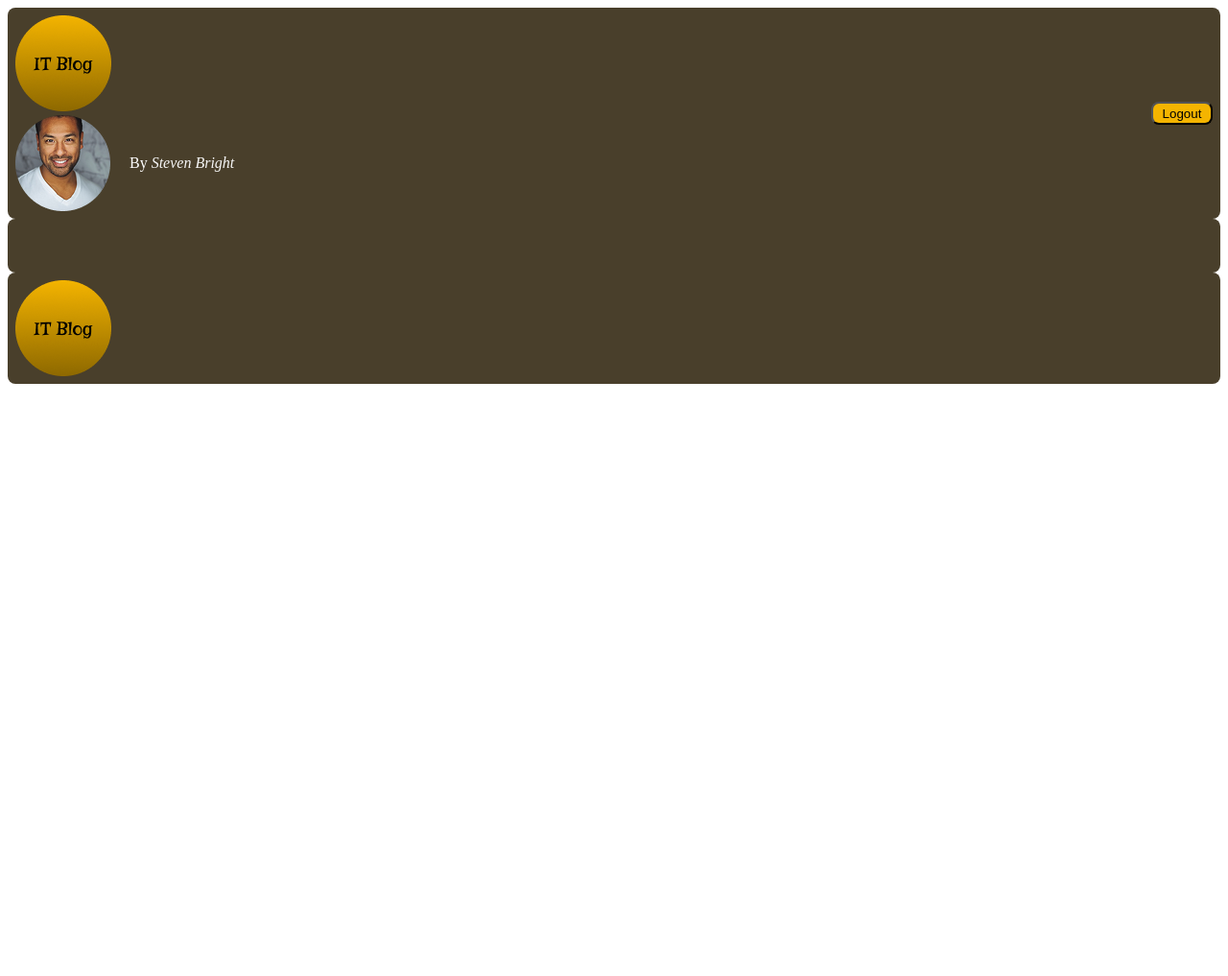
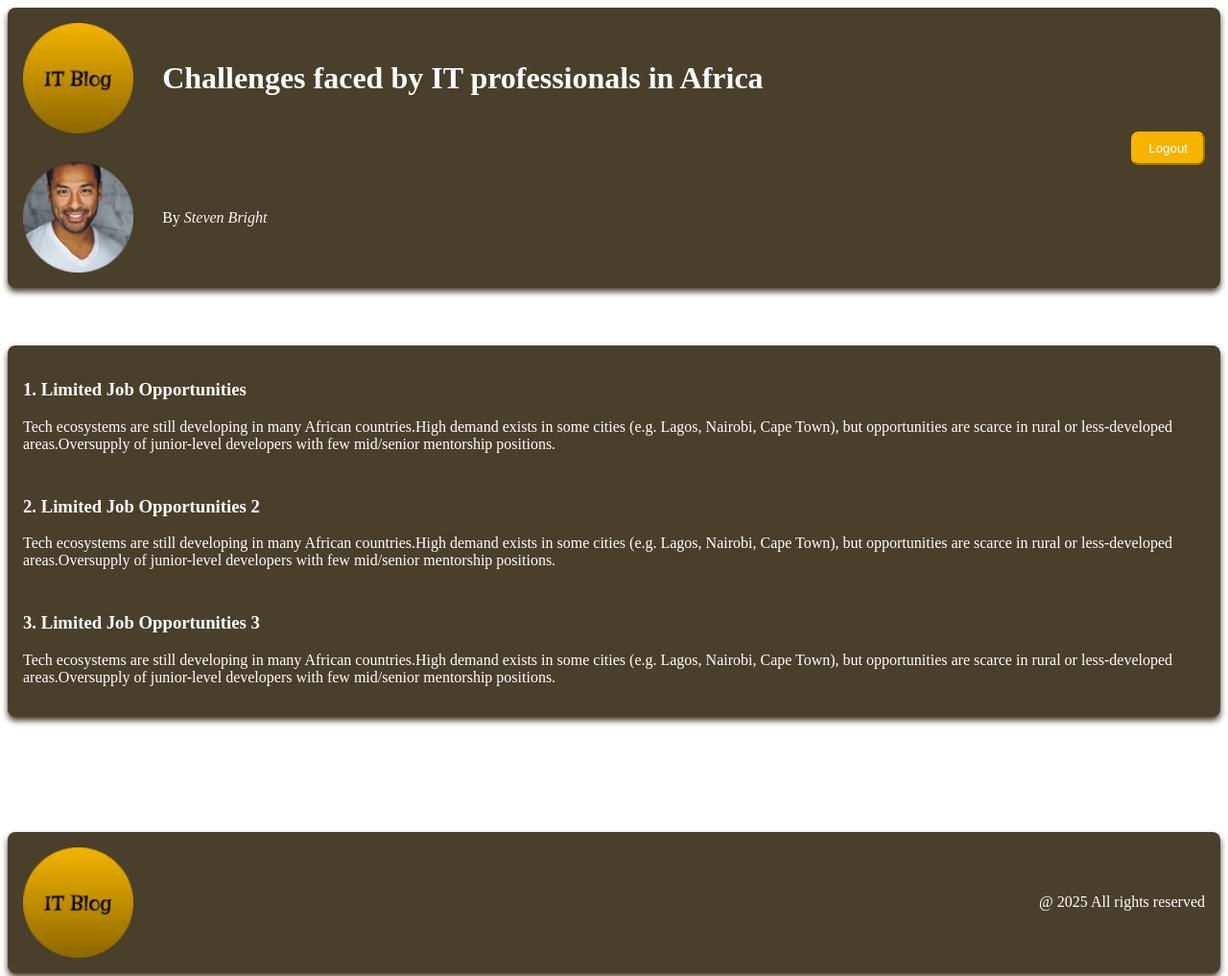
Before and after one commit to siyabongamasiya/IT-blog, a plain HTML site: page index.html in a window 1280 px wide. Shown: the top 1017 px of the page at 96% size. Before the commit the page ends 800 px from the top, so only its background shows below. Drawn offline with Linux system fonts and the light colour scheme.

Commit message:
feature:finished UI and made UI reactive.

```diff
--- a/index.html
+++ b/index.html
@@ -9,27 +9,30 @@
 <body>
     <header class="cardHolder" id="top">
         <div id="logo-and-blogger-section">
-            <img class="blog-image" src="./media/images/logo.png" alt="logo-image">
-            <div id="logo-and-blogger-section-subsection">
-                <img src="./media/images/blogger.png" alt="">
+            <div id="logo-and-blogger-section-subsection-1">
+                <img class="blog-image" src="./media/images/logo.png" alt="logo-image">
+                <h1>Challenges faced by IT professionals in Africa</h1>
+            </div>
+
+            <div id="logo-and-blogger-section-subsection-2">
+                <img id="blogger-image" src="./media/images/blogger.png" alt="">
                 <p>By <span>Steven Bright</span></p>
             </div>
+
         </div>
-        <button id="logout">
+        <button id="logout" onclick="logout()">
             Logout
         </button>
     </header>
     <main>
         <section class="cardHolder" id="challenges-section">
-            <h2 id="challenges-title"></h2>
-            <p class="challenges-content">
-            </p>
+
         </section>
-        <footer class="cardHolder" id="footer">
+    </main>
+    <footer class="cardHolder" id="footer">
             <img class="blog-image" src="./media/images/logo.png" alt="logo-image">
-            <p id="copyright"></p>
-        </footer>
-    </main>
+            <p id="copyright">@ 2025 All rights reserved</p>
+    </footer>
     <script src="./script.js"></script>
 </body>
 </html>
--- a/script.js
+++ b/script.js
@@ -2,59 +2,32 @@
 
 const renderProblem = (title,text) => {
     const challengesSection = document.getElementById("challenges-section")
-    const problem = document.createElement(`<div>
-    <h2 id="challenges-title">${title}</h2>
-        <p class="challenges-content">
+    const problem = document.createElement("div")
+    problem.innerHTML = `<div>
+    <h3 id="challenge-title">${title}</h3>
+        <p class="challenge-content">
         ${text}
         </p>
-    </div>`)
-
+    </div>`
+    problem.classList.add("challenge")
     challengesSection.appendChild(problem)
 }
 
+function logout(){
+    alert("This would normally log you out")
+}
+
+//first challenge
 const  titleOne = "1. Limited Job Opportunities"
-const descriptionOne = ""
+const descriptionOne = "Tech ecosystems are still developing in many African countries.High demand exists in some cities (e.g. Lagos, Nairobi, Cape Town), but opportunities are scarce in rural or less-developed areas.Oversupply of junior-level developers with few mid/senior mentorship positions."
+renderProblem(titleOne,descriptionOne)
 
-/**
- 1. Limited Job Opportunities
-Tech ecosystems are still developing in many African countries.
-High demand exists in some cities (e.g. Lagos, Nairobi, Cape Town), but opportunities are scarce in rural or less-developed areas.
-Oversupply of junior-level developers with few mid/senior mentorship positions.
-🔹 Example: A skilled web developer in Malawi or Lesotho may struggle to find local tech jobs despite high competence.
-2. Low Pay and Exploitation
-Salaries are often far below global averages for similar roles.
-Freelancers face unfair payment practices on platforms like Upwork or Fiverr.
-Local employers may underpay, claiming lack of budget or offering "experience" instead of fair compensation.
-🔹 A React Native developer with 3 years of experience in Kenya might earn less than a beginner in Europe.
-3. Unreliable Internet and Power Supply
-Many countries suffer from frequent power cuts (load shedding) and slow or unstable internet.
-Hinders remote work, online learning, deployments, and video calls.
-🔹 In places like Nigeria and Zimbabwe, developers often rely on mobile data or generators.
-4. Limited Access to Modern Tech and Tools
-Lack of credit cards or local currency support makes it hard to buy premium tools (e.g., GitHub Copilot, Figma Pro).
-Outdated hardware and software still common in some offices or schools.
-Cloud services (AWS, GCP, Azure) may be too expensive or hard to bill locally.
-5. Skills Gap and Quality Education
-Many universities teach theory-heavy, outdated content.
-Few institutions emphasize practical, real-world projects or soft skills.
-Self-taught devs struggle to find mentors or structured learning paths.
-🔹 Bootcamps like ALX or Andela help, but not everyone gets in or finishes.
-6. Lack of Mentorship and Career Growth
-Many work in small teams or as solo devs with no senior guidance.
-Hard to level up into architecture, DevOps, or leadership roles.
-Few local tech events, meetups, or communities outside big cities.
-7. Visa and Global Work Restrictions
-Even with remote jobs, African IT pros often face visa rejections, slow payments, or restrictions on platforms like PayPal or Stripe.
-Difficult to attend international tech conferences or get global exposure.
-8. Language and Communication Barriers
-Many global jobs require strong English communication and soft skills.
-In francophone and lusophone countries, language limits access to English-based resources and opportunities.
-9. Gender Inequality and Discrimination
-Women in tech face extra barriers — lack of role models, discrimination, and fewer networking opportunities.
-Stereotypes still persist in some work cultures.
-🔹 Women make up less than 30% of tech professionals in most African countries.
-10. Cybersecurity Risks and Outdated Policies
-Many work in companies with poor cybersecurity practices.
-Governments often lag behind in tech regulations or data privacy enforcement.
-IT pros are left to “figure it out” in risky environments.
- */
+//first challenge
+const  titleTwo = "2. Limited Job Opportunities 2"
+const descriptiontwo = "Tech ecosystems are still developing in many African countries.High demand exists in some cities (e.g. Lagos, Nairobi, Cape Town), but opportunities are scarce in rural or less-developed areas.Oversupply of junior-level developers with few mid/senior mentorship positions."
+renderProblem(titleTwo,descriptiontwo)
+
+//first challenge
+const  titleThree = "3. Limited Job Opportunities 3"
+const descriptionThree = "Tech ecosystems are still developing in many African countries.High demand exists in some cities (e.g. Lagos, Nairobi, Cape Town), but opportunities are scarce in rural or less-developed areas.Oversupply of junior-level developers with few mid/senior mentorship positions."
+renderProblem(titleThree,descriptionThree)
--- a/style.css
+++ b/style.css
@@ -2,13 +2,64 @@
     --background : #493F2B;
     --accent : #F4B400;
     --Text : #FFFFFF;
-    --image-width : 5vw;
-    --image-height : 3vh;
+    --image-width : 9vw;
+    --image-height : 9vw;
     --span-text-color : whitesmoke;
 }
 
 *,::after,::before{
     box-sizing: border-box;
+}
+
+.blog-image,#blogger-image{
+    width: var(--image-width);
+    height: var(--image-height);
+    border-radius: 50;
+}
+
+#blogger-image{
+    transition: transform 0.3s ease-in-out;
+}
+
+#blogger-image:hover{
+    transform: scale(1.1);
+}
+
+body{
+    gap: 60px;
+    display: flex;
+    flex-direction: column;
+    justify-content: space-between;
+    align-items: center;
+}
+
+footer{
+    display: flex;
+    flex-direction: row;
+    justify-content: space-between;
+    align-items: center;
+    margin-top: 60px;
+}
+
+#logout{
+    padding: 0.5rem 1rem;
+    min-width: 70px;
+    min-height: 30px;
+    display: flex;
+    justify-content: center;
+    align-items: center;
+    font-size: 1 rem;
+    background-color: var(--accent);
+    border-radius: 8px;
+    border-color: var(--accent);
+    margin-top: auto;
+    margin-bottom: auto;
+    color: var(--Text);
+    cursor: pointer;
+}
+
+h3,h1{
+    color: var(--Text);
 }
 
 span{
@@ -20,12 +71,36 @@ p{
     color: var(--Text);
 }
 
-#logo-and-blogger-section-subsection{
+#logo-and-blogger-section-subsection-2{
     display: flex;
     flex-direction: row;
     justify-content: space-between;
     align-items: center;
-    gap: 20px;
+    gap: 30px;
+}
+
+#logo-and-blogger-section-subsection-1{
+    display: flex;
+    flex-direction: row;
+    justify-content: space-between;
+    align-items: center;
+    gap: 30px;
+}
+
+#logo-and-blogger-section{
+    display: flex;
+    flex-direction: column;
+    justify-content: center;
+    align-items: start;
+    gap: 30px;
+}
+
+#challenges-section{
+    display: flex;
+    flex-direction: column;
+    justify-content: top;
+    align-items: center;
+    gap: 10px;
 }
 
 #top{
@@ -33,19 +108,11 @@ p{
     justify-content: space-between;
 }
 
-#logout{
-    width: var(--image-width);
-    height: var(--image-height);
-    background-color: var(--accent);
-    border-radius: 8px;
-    margin-top: auto;
-    margin-bottom: auto;
-}
-
 .cardHolder{
     display: flex;
     width: 100%;
-    padding: 8px;
+    padding: 16px;
     background-color: var(--background);
     border-radius: 8px;
+    box-shadow: 0px 4px 6px 0px #493F2B;
 }
```
Also changed, not shown: media/images/home (1).png (deleted), 1 other file.
